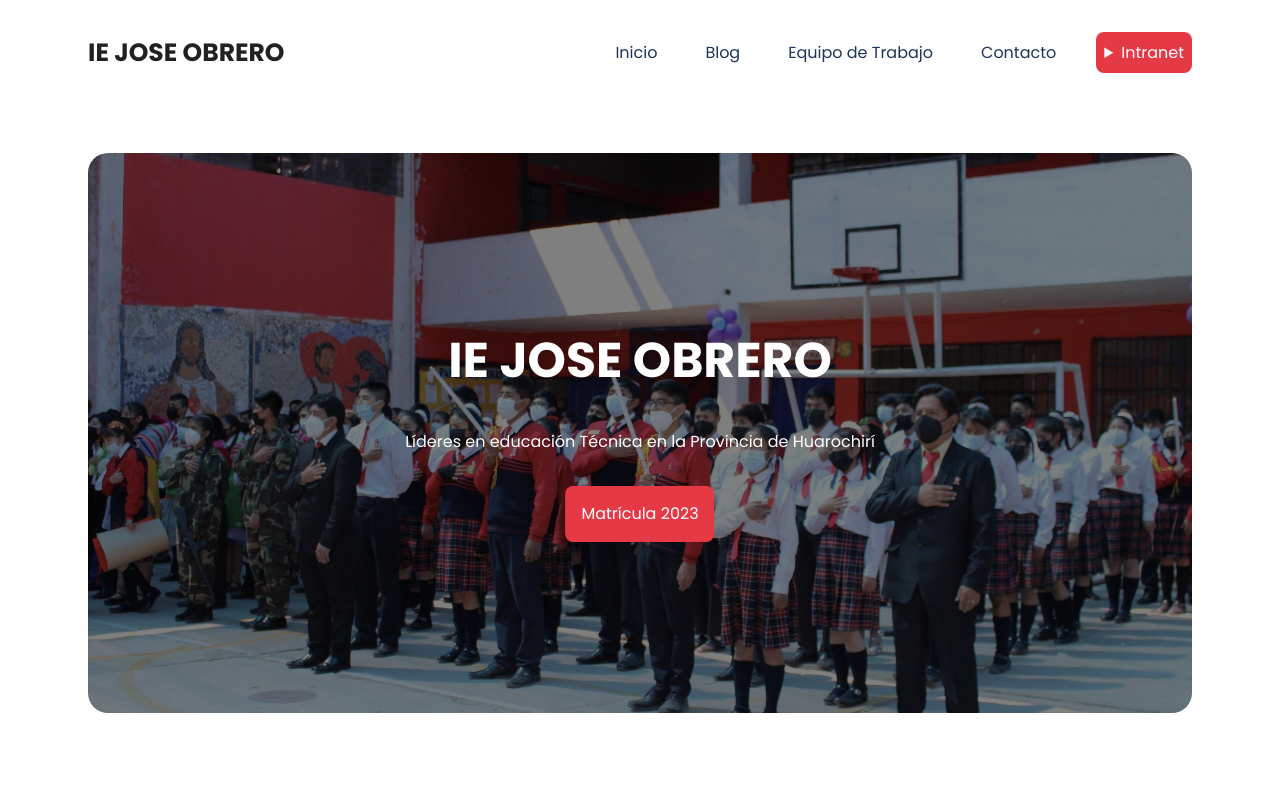
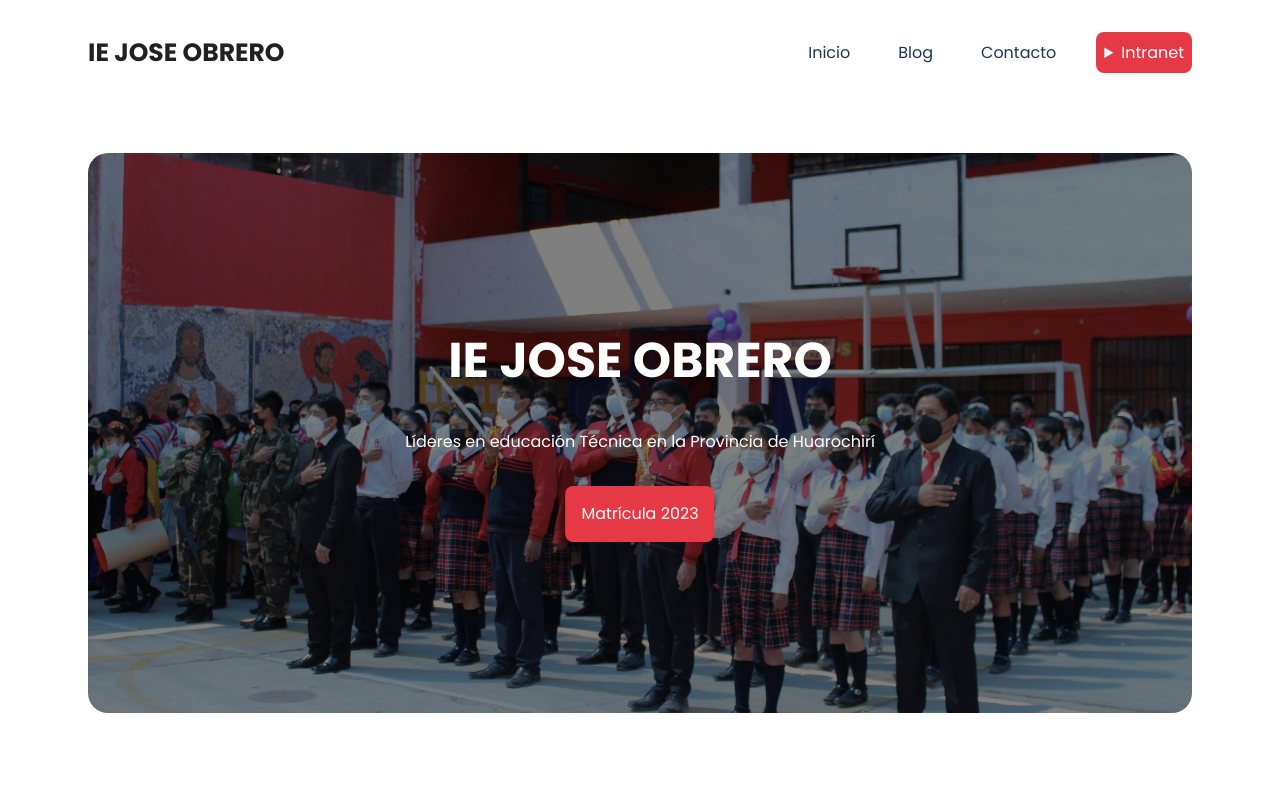
Before and after one commit to juancotera/iejoseobrero, a plain HTML site: page index.html in a window 1280 px wide. Shown: the top 800 px of the page. Drawn offline with nearby package versions, Linux system fonts and the light colour scheme.

Commit message:
v1.0.3 enlace de equipo sacado

```diff
--- a/index.html
+++ b/index.html
@@ -21,7 +21,7 @@
           <ul class="menu-items">
             <li class="item"><a href="#" class="link">Inicio</a></li>
             <li class="item"><a href="#" class="link">Blog</a></li>
-            <li class="item"><a href="#" class="link">Equipo de Trabajo</a></li>
+            <!-- <li class="item"><a href="#" class="link">Equipo de Trabajo</a></li> -->
             <li class="item"><a href="#" class="link">Contacto</a></li>
             <!-- <li class="item"><a href="#" class="link select">Intranet</a>
               <ul class="intranet">
```
